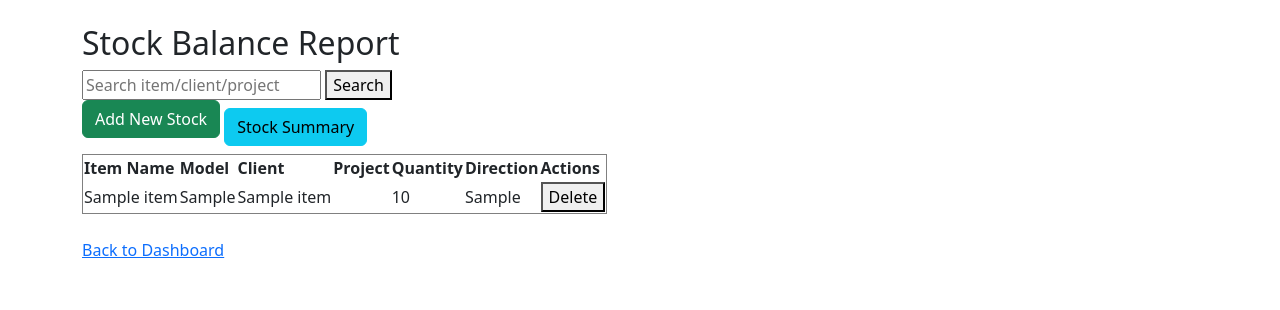
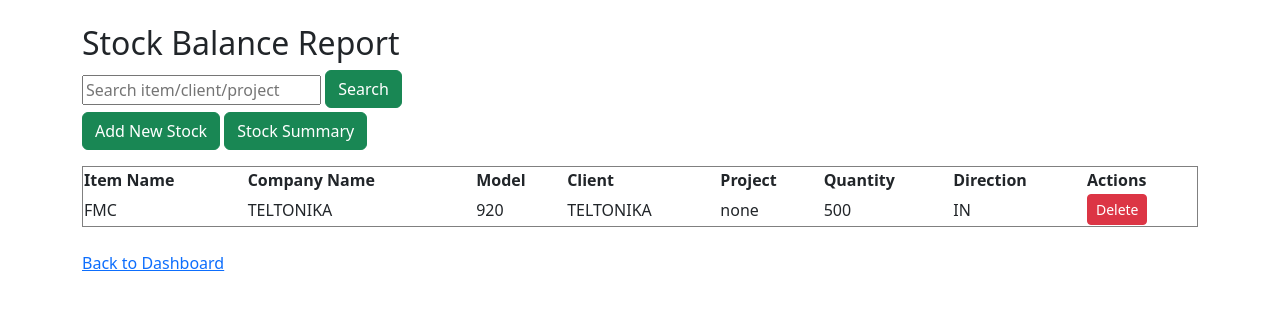
Before and after one commit to shajimidhun6/stock-manager, a Flask app: page /stock_report in a window 1280 px wide. Shown: the part 56-366 px from the top of the page. Run offline with Flask 3, Linux system fonts and the light colour scheme; a user stored in the database is signed in; tables that the repository leaves empty hold one stand-in row (values such as "Sample post").

Commit message:
excel file uploaded

```diff
--- a/app/routes.py
+++ b/app/routes.py
@@ -1,39 +1,35 @@
-from flask import Blueprint, render_template, redirect, url_for, request, flash
+from flask import Blueprint, render_template, redirect, url_for, request, flash, send_file
+from flask_login import login_user, logout_user, login_required
+from werkzeug.utils import secure_filename
+from sqlalchemy import func, case
+import openpyxl
+import os
+import io
 from .models import User, StockItem
 from . import db, login_manager
-from flask_login import login_user, logout_user, login_required
 
+main = Blueprint('main', __name__)
 
 @login_manager.user_loader
 def load_user(user_id):
     return User.query.get(int(user_id))
 
-
-main = Blueprint('main', __name__)
-
-
 @main.route('/')
 def home():
     return render_template('home.html')
-
 
 @main.route('/login', methods=['GET', 'POST'])
 def login():
     if request.method == 'POST':
         username = request.form['username']
         password = request.form['password']
-        print(f"Trying to log in with: {username} / {password}")  # Debug line
-
         user = User.query.filter_by(username=username).first()
         if user and user.password == password:
             login_user(user)
-            print("Login successful!")  # Debug line
             return redirect(url_for('main.dashboard'))
         else:
-            print("Login failed")  # Debug line
             flash('Invalid credentials')
     return render_template('login.html')
-
 
 @main.route('/dashboard')
 @login_required
@@ -46,12 +42,6 @@ def logout():
     logout_user()
     return redirect(url_for('main.home'))
 
-
-import openpyxl
-from werkzeug.utils import secure_filename
-import os
-
-
 @main.route('/upload', methods=['GET', 'POST'])
 @login_required
 def upload():
@@ -62,8 +52,6 @@ def upload():
             filepath = os.path.join('uploads', filename)
             os.makedirs('uploads', exist_ok=True)
             file.save(filepath)
-
-            # Read Excel
             wb = openpyxl.load_workbook(filepath)
             sheet = wb.active
 
@@ -71,21 +59,19 @@ def upload():
                 item = StockItem(
                     item_name=row[0],
                     company_name=row[1],
-                    client_name=row[2],
-                    project_name=row[3],
-                    collected_by=row[4],
-                    quantity=int(row[5]) if row[5] else 0
+                    model=row[2],
+                    client_name=row[3],
+                    project_name=row[4],
+                    quantity=int(row[5]) if row[5] else 0,
+                    direction=row[6] if len(row) > 6 else 'IN'
                 )
                 db.session.add(item)
-
             db.session.commit()
             flash('Data uploaded successfully!')
             return redirect(url_for('main.dashboard'))
         else:
             flash('Please upload a valid .xlsx file')
-
     return render_template('upload.html')
-
 
 @main.route('/stock', methods=['GET', 'POST'])
 @login_required
@@ -95,7 +81,6 @@ def stock():
         action = request.form['action']
         qty = int(request.form['quantity'])
 
-        # Try to match by item name or barcode
         item = StockItem.query.filter(
             (StockItem.item_name == identifier) | (StockItem.barcode == identifier)
         ).order_by(StockItem.timestamp.desc()).first()
@@ -112,28 +97,24 @@ def stock():
                 return redirect(url_for('main.stock'))
             item.quantity -= qty
 
-        # Optional: log the stock movement as a new entry
         movement = StockItem(
             item_name=item.item_name,
             barcode=item.barcode,
-            company_name=request.form['company'],
-            client_name=request.form['client'],
-            project_name=request.form['project'],
+            company_name=item.company_name,
+            client_name=item.client_name,
+            project_name=item.project_name,
             collected_by=request.form['collected_by'],
-            quantity=item.quantity  # updated quantity
+            quantity=item.quantity
         )
         db.session.add(movement)
         db.session.commit()
         flash("Stock updated successfully!")
-
     return render_template('stock.html')
 
-
-@main.route('/stock_report', methods=['GET', 'POST'])
+@main.route('/stock_report', methods=['GET'])
 @login_required
 def stock_report():
     query = StockItem.query
-
     search = request.args.get('search')
     if search:
         query = query.filter(
@@ -141,59 +122,32 @@ def stock_report():
             (StockItem.client_name.ilike(f"%{search}%")) |
             (StockItem.project_name.ilike(f"%{search}%"))
         )
-
-    # Group by item to get the latest quantity per item
     all_items = query.order_by(StockItem.timestamp.desc()).all()
     latest_items = {}
-
     for item in all_items:
         if item.item_name not in latest_items:
             latest_items[item.item_name] = item
-
     return render_template('stock_report.html', items=latest_items.values(), search=search)
-
-
-from flask import render_template, redirect, url_for, request, flash
-from app.models import StockItem
-from app import db
-from flask_login import login_required
 
 @main.route('/add_stock', methods=['GET', 'POST'])
 @login_required
 def add_stock():
     if request.method == 'POST':
-        client_name = request.form['client_name']
-        direction = request.form['direction']
-        item_name = request.form['item_name']
-        model = request.form['model']
-        collected_by = request.form['collected_by']
-        quantity = request.form['quantity']
-
-        # Create new stock item
-        new_item = StockItem(
-            client_name=client_name,
-            direction=direction,
-            item_name=item_name,
-            model=model,
-            collected_by=collected_by,
-            quantity=int(quantity)
+        item = StockItem(
+            client_name=request.form['client_name'],
+            direction=request.form['direction'],
+            item_name=request.form['item_name'],
+            model=request.form['model'],
+            company_name=request.form['company_name'],
+            project_name=request.form['project_name'],
+            collected_by=request.form['collected_by'],
+            quantity=int(request.form['quantity'])
         )
-
-        db.session.add(new_item)
+        db.session.add(item)
         db.session.commit()
         flash('New stock item added!', 'success')
         return redirect(url_for('main.stock_report'))
-
     return render_template('add_stock.html')
-
-from sqlalchemy import func, case
-
-
-from flask import request, render_template
-from sqlalchemy import func, case
-from app.models import StockItem
-from app import db
-from flask_login import login_required
 
 @main.route('/stock_summary', methods=['GET', 'POST'])
 @login_required
@@ -201,7 +155,6 @@ def stock_summary():
     selected_item = request.form.get('item_name')
     selected_model = request.form.get('model')
 
-    # Build base query
     base_query = db.session.query(
         StockItem.item_name,
         StockItem.model,
@@ -211,19 +164,14 @@ def stock_summary():
          func.sum(case((StockItem.direction == 'OUT', StockItem.quantity), else_=0))).label('closing_balance')
     ).group_by(StockItem.item_name, StockItem.model)
 
-    # Apply filters if selected
     if selected_item:
         base_query = base_query.filter(StockItem.item_name == selected_item)
     if selected_model:
         base_query = base_query.filter(StockItem.model == selected_model)
 
     summary_data = base_query.all()
-
-    # Get dropdown values
     item_names = db.session.query(StockItem.item_name).distinct().all()
     models = db.session.query(StockItem.model).distinct().all()
-
-    # Compute overall totals
     total_in = sum(row.total_in or 0 for row in summary_data)
     total_out = sum(row.total_out or 0 for row in summary_data)
     closing_balance = total_in - total_out
@@ -245,7 +193,7 @@ def stock_summary():
         total_in=total_in,
         total_out=total_out,
         closing_balance=closing_balance,
-        detailed_items=detailed_items  # 🆕
+        detailed_items=detailed_items
     )
 
 @main.route('/delete_stock/<int:stock_id>', methods=['POST'])
@@ -256,3 +204,21 @@ def delete_stock(stock_id):
     db.session.commit()
     flash('Stock entry deleted successfully.', 'success')
     return redirect(url_for('main.stock_report'))
+
+@main.route('/download_sample_excel')
+@login_required
+def download_sample_excel():
+    wb = openpyxl.Workbook()
+    ws = wb.active
+    ws.title = "Sample Stock"
+    ws.append(['Item Name', 'Company Name', 'Model', 'Client', 'Project', 'Quantity', 'Direction'])
+    ws.append(['FMC', 'TELTONIKA', '920', 'Client A', 'Project Alpha', '10', 'IN'])
+    buffer = io.BytesIO()
+    wb.save(buffer)
+    buffer.seek(0)
+    return send_file(
+        buffer,
+        download_name='sample_stock_upload.xlsx',
+        as_attachment=True,
+        mimetype='application/vnd.openxmlformats-officedocument.spreadsheetml.sheet'
+    )
--- a/app/static/style.css
+++ b/app/static/style.css
@@ -5,3 +5,9 @@ body {
 h1 {
     color: #343a40;
 }
+
+.login {
+    margin-bottom:20px;
+    margin-left:10px;
+
+}
--- a/app/templates/stock_report.html
+++ b/app/templates/stock_report.html
@@ -1,25 +1,28 @@
 <!DOCTYPE html>
+{% extends 'base.html' %}
+{% block title %}Stock Report{% endblock %}
+{% block content %}
+
 <html>
 <head>
-    {% extends 'base.html' %}
-
-{% block title %}Stock Report{% endblock %}
-
-{% block content %}
+    <meta charset="UTF-8">
 </head>
 <body>
     <h2>Stock Balance Report</h2>
 
     <form method="GET">
         <input type="text" name="search" placeholder="Search item/client/project" value="{{ search or '' }}">
-        <button type="submit">Search</button>
+        <button type="submit" class="btn btn-success mb-1">Search</button>
     </form>
+
     <a href="{{ url_for('main.add_stock') }}" class="btn btn-success mb-3">Add New Stock</a>
-    <a href="{{ url_for('main.stock_summary') }}" class="btn btn-info">Stock Summary</a>
-    <table border="1">
+    <a href="{{ url_for('main.stock_summary') }}" class="btn btn-success mb-3">Stock Summary</a>
+
+    <table border="1" style="border-collapse: collapse; width: 100%;">
         <thead>
             <tr>
                 <th>Item Name</th>
+                <th>Company Name</th>
                 <th>Model</th>
                 <th>Client</th>
                 <th>Project</th>
@@ -32,6 +35,7 @@
             {% for item in items %}
             <tr>
                 <td>{{ item.item_name }}</td>
+                <td>{{ item.company_name }}</td>
                 <td>{{ item.model }}</td>
                 <td>{{ item.client_name }}</td>
                 <td>{{ item.project_name }}</td>
@@ -39,7 +43,7 @@
                 <td>{{ item.direction }}</td>
                 <td>
                     <form action="{{ url_for('main.delete_stock', stock_id=item.id) }}" method="POST" onsubmit="return confirm('Are you sure you want to delete this stock entry?');">
-                    <button type="submit">Delete</button>
+                        <button type="submit" class="btn btn-danger btn-sm">Delete</button>
                     </form>
                 </td>
             </tr>
@@ -48,7 +52,7 @@
     </table>
 
     <br>
-    <a href="/dashboard">Back to Dashboard</a>
+    <a href="{{ url_for('main.dashboard') }}">Back to Dashboard</a>
 </body>
+</html>
 {% endblock %}
-</html>
--- a/create_db.py
+++ b/create_db.py
@@ -1,7 +1,7 @@
-from app import create_app, db
+from app import db, create_app  # Adjust if your app init is elsewhere
 
-app = create_app()
+app = create_app()  # Or whatever function or method you use to initialize your app
 
 with app.app_context():
     db.create_all()
-    print("Database tables created.")
+    print("Database created successfully.")
```
Also changed, not shown: app/models.py (+9 -8 lines), app/templates/add_stock.html (+8 -0 lines), app/templates/dashboard.html (+4 -4 lines), app/templates/login.html (+4 -4 lines), app/templates/upload.html (+10 -4 lines), instance/database.db, instance/stock.db (deleted), 1 other file. Lines whose indentation alone changed are shown as unchanged.
